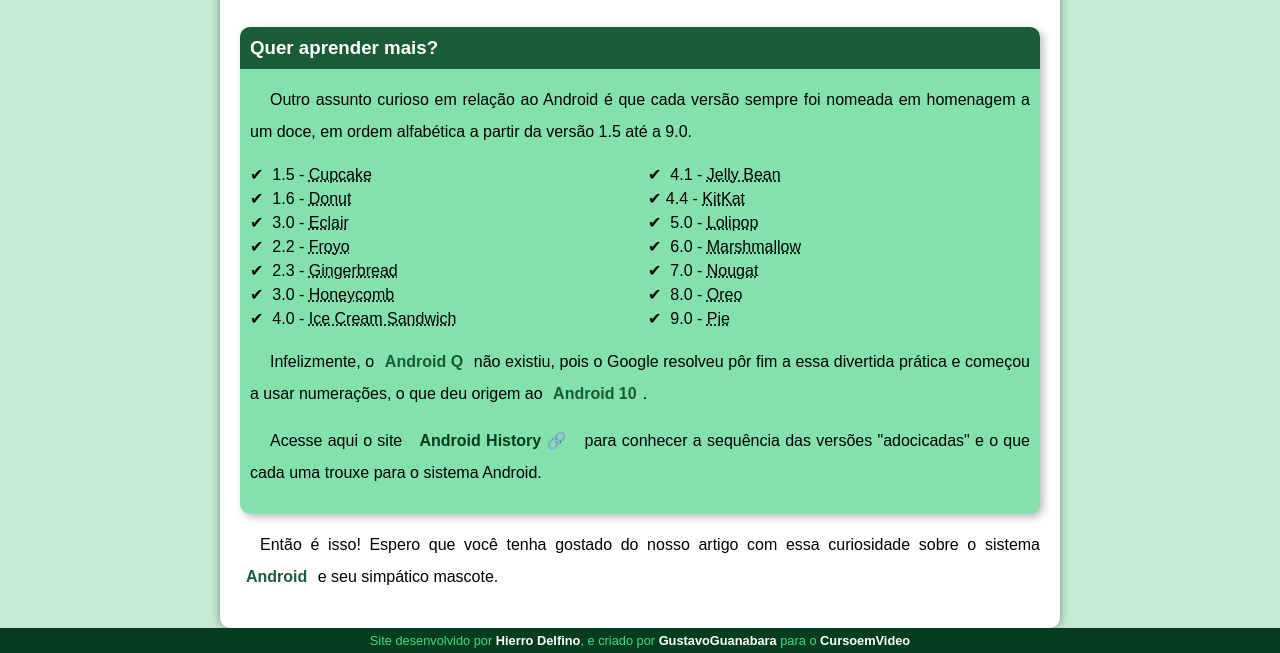
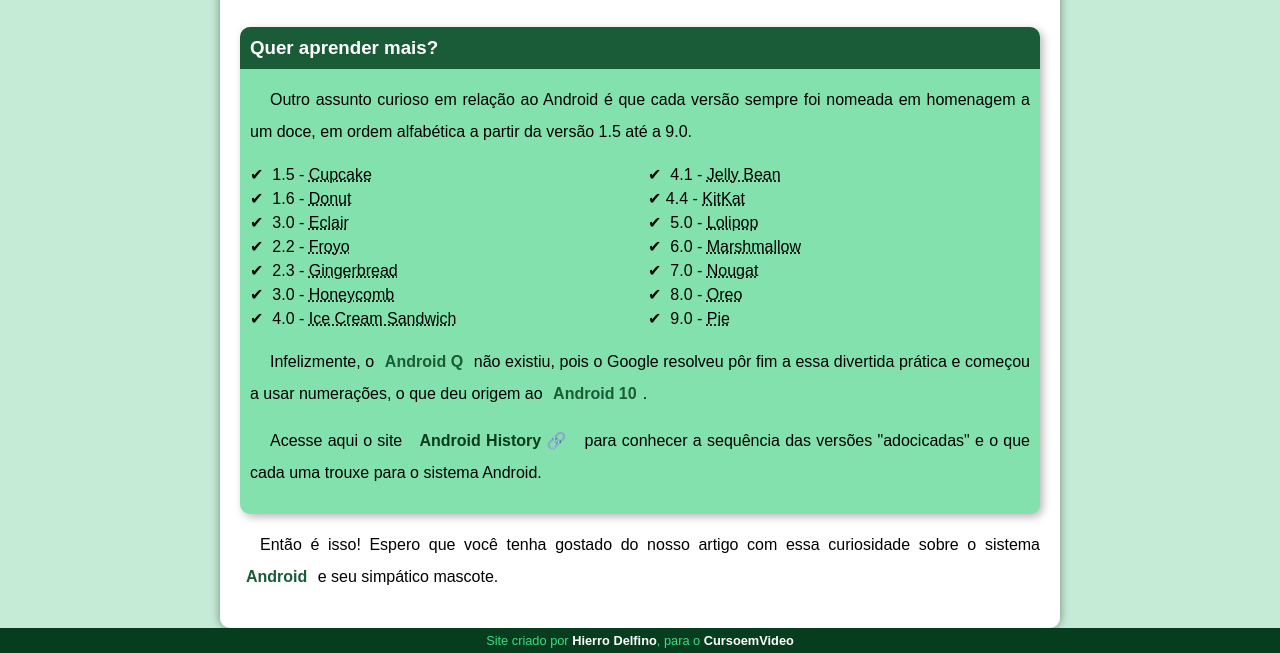
Before and after one commit to HierroDelfino/projeto-android, a plain HTML site: page index.html in a window 1280 px wide. Shown: the part 2325-2978 px from the top of the page. Drawn offline with Linux system fonts and the light colour scheme; a web font is replaced by a local one.

Commit message:
projeto atualizado

```diff
--- a/index.html
+++ b/index.html
@@ -142,7 +142,7 @@
     </main>
 
     <footer>
-        <p>Site desenvolvido por <a href="https://github.com/HierroDelfino" target="_blank" rel="external">Hierro Delfino</a>, e criado por <a href="https://github.com/gustavoguanabara" target="_blank" rel="external">GustavoGuanabara</a> para o <a href="https://www.youtube.com/@CursoemVideo" target="_blank" rel="external">CursoemVideo</a></p>
+        <p>Site criado por <a href="https://github.com/HierroDelfino" target="_blank" rel="external">Hierro Delfino</a>, para o <a href="https://www.youtube.com/@CursoemVideo" target="_blank" rel="external">CursoemVideo</a></p>
     </footer>
 </body>
 </html>
```
